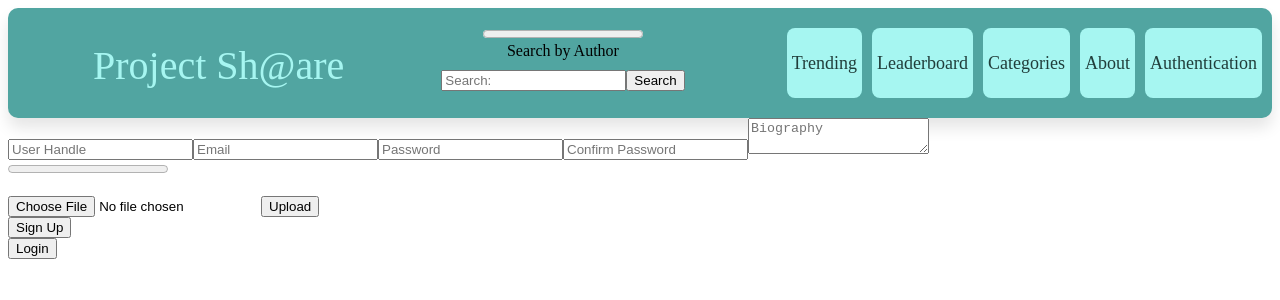
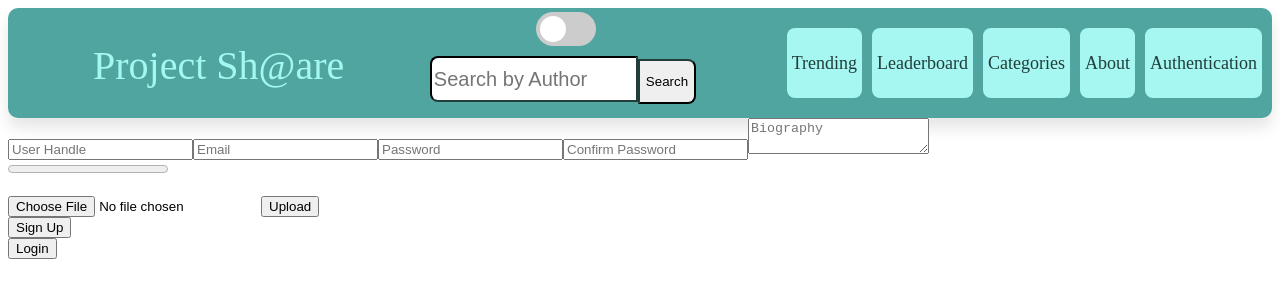
Before and after one commit to littlepotato123/Project-Share, a React (Create React App) app in the folder web/: page /auth in a window 1280 px wide. Shown: the top 300 px of the page. Built offline with nearby package versions, Linux system fonts and the light colour scheme.

Commit message:
Finished Nav Bar

```diff
--- a/package.json
+++ b/package.json
@@ -12,5 +12,6 @@
   "bugs": {
     "url": "https://github.com/littlepotato123/Project-Share/issues"
   },
-  "homepage": "https://github.com/littlepotato123/Project-Share#readme"
+  "homepage": "https://github.com/littlepotato123/Project-Share#readme",
+  "dependencies": {}
 }
--- a/web/src/Components/Navigation/Navigation.js
+++ b/web/src/Components/Navigation/Navigation.js
@@ -2,29 +2,15 @@ import React, { useEffect, useState } from "react";
 import { useHistory } from "react-router-dom";
 import { Fetch } from "../../Tools";
 
-const Navigation = () => {
+const Navigation = (props) => {
   const [value, setValue] = useState("");
   const [text, setText] = useState("Search by Author");
   const [toggle, setToggle] = useState(false);
-  const [progress, setProgress] = useState(0);
-
-  const click = () => {
-    let init = toggle;
-    init = !init;
-    setToggle(!toggle);
-    if (init == true) {
-      setText("Search by Author");
-      setProgress(0);
-    } else if (init !== true) {
-      setText("Search by Category");
-      setProgress(100);
-    }
-  };
 
   const push = () => {
-    if (toggle == true) {
+    if (toggle == false) {
       history.push(`/user/${value}`);
-    } else if (toggle !== true) {
+    } else if (toggle !== false) {
       history.push(`/category/${value}`);
     }
   };
@@ -91,6 +77,14 @@ const Navigation = () => {
     }
   };
 
+  useEffect(() => {
+    if(toggle == true) {
+      setText('Search by Category');
+    } else if(toggle !== true) {
+      setText('Search by Author');
+    }
+  }, [toggle])
+
   return (
     <div className="dropdown">
       <nav>
@@ -98,15 +92,17 @@ const Navigation = () => {
           Project Sh@are
         </a>
         <div>
-          <div className="progress">
-            {text}
-            <progress value={progress} onClick={click} />
+          <div className="toggle">
+            <label className="switch">
+              <input onChange={() => setToggle(!toggle)} value={toggle} type="checkbox" />
+              <span class="slider round"></span>
+            </label>
           </div>
           <input
             className="searchBar"
             value={value}
             onChange={(e) => setValue(e.target.value)}
-            placeholder="Search: "
+            placeholder={text}
             onKeyPress={(e) => handleKeyPress(e)}
           />
           <button className="search-button" onClick={push}>
--- a/web/src/styles/Navigation.css
+++ b/web/src/styles/Navigation.css
@@ -49,7 +49,6 @@ nav ul ul {
   position: absolute;
   top: 80px;
   display: none;
-  background-color: none;
 }
 nav ul li:hover > ul {
   display: block;
@@ -66,12 +65,82 @@ nav ul ul li {
   width: 120px;
   text-align: center;
 }
+.switch {
+  position: relative;
+  display: inline-block;
+  width: 60px;
+  height: 34px;
+}
 
-.progress {
-  display: flex;
-  flex-direction: column-reverse;
-  text-align: center;
-  align-items: center;
+/* Hide default HTML checkbox */
+.switch input {
+  opacity: 0;
+  width: 0;
+  height: 0;
+}
+
+.slider {
+  position: absolute;
+  cursor: pointer;
+  top: 0;
+  left: 0;
+  right: 0;
+  bottom: 0;
+  background-color: #ccc;
+  -webkit-transition: .4s;
+  transition: .4s;
+}
+
+.slider:before {
+  position: absolute;
+  content: "";
+  height: 26px;
+  width: 26px;
+  left: 4px;
+  bottom: 4px;
+  background-color: white;
+  -webkit-transition: .4s;
+  transition: .4s;
+}
+
+input:checked + .slider {
+  background-color: #2196F3;
+}
+
+input:focus + .slider {
+  box-shadow: 0 0 1px #2196F3;
+}
+
+input:checked + .slider:before {
+  -webkit-transform: translateX(26px);
+  -ms-transform: translateX(26px);
+  transform: translateX(26px);
+}
+
+.slider.round {
+  border-radius: 34px;
+}
+
+.slider.round:before {
+  border-radius: 50%;
+}
+
+.toggle {
   position: relative;
+  left: 40%;
   bottom: 10px;
 }
+.searchBar {
+  width: 200px;
+  height: 40px;
+  border-top-left-radius: 8px;
+  border-bottom-left-radius: 8px;
+  border-color: #213e3b;
+  font-size: 20px;;
+}
+.search-button {
+  height: 45px;
+  border-top-right-radius: 8px;
+  border-bottom-right-radius: 8px;
+  border-color: #213e3b;
+}
```
Also changed, not shown: 2 other files (tests, documents, lock files or other folders).
